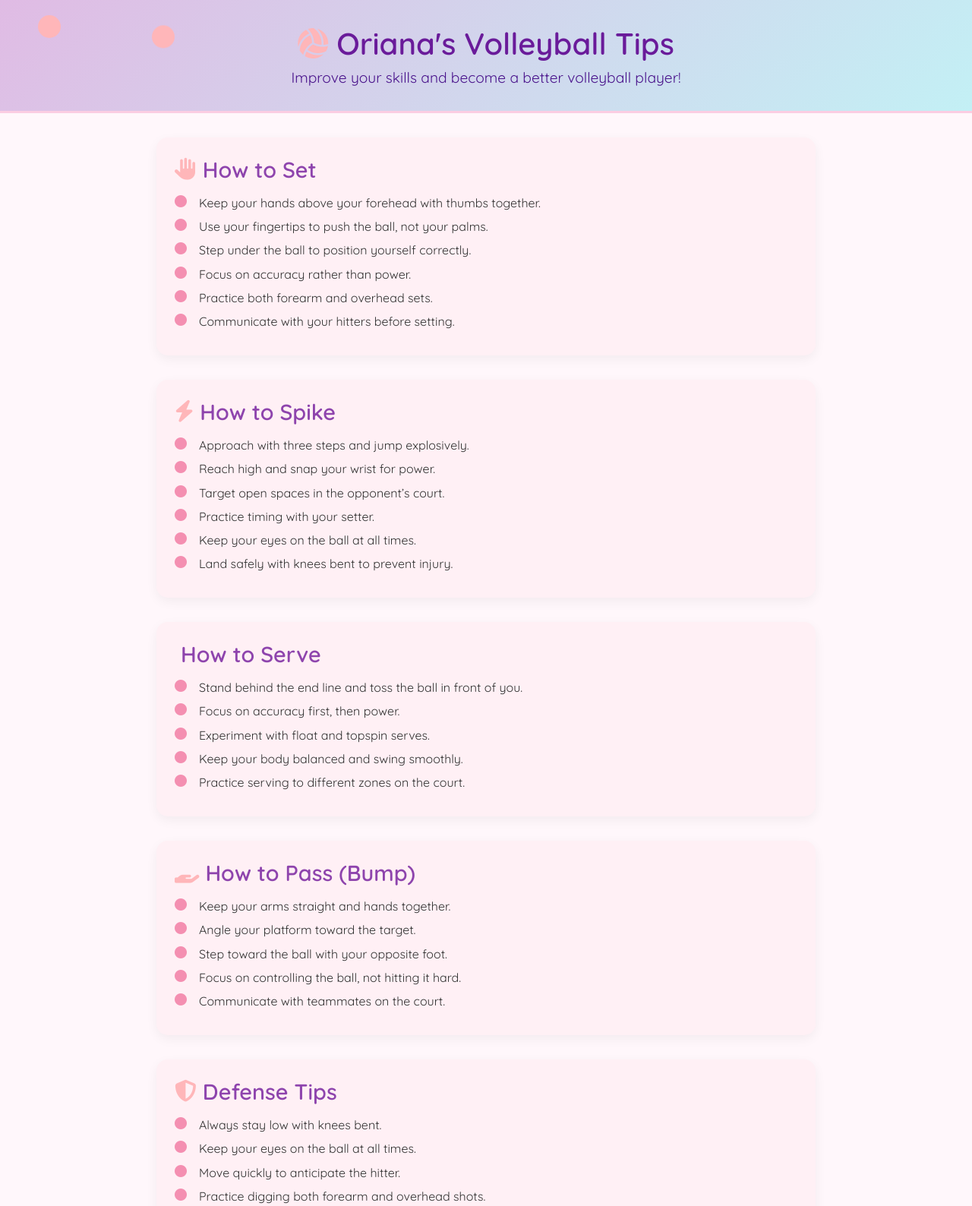
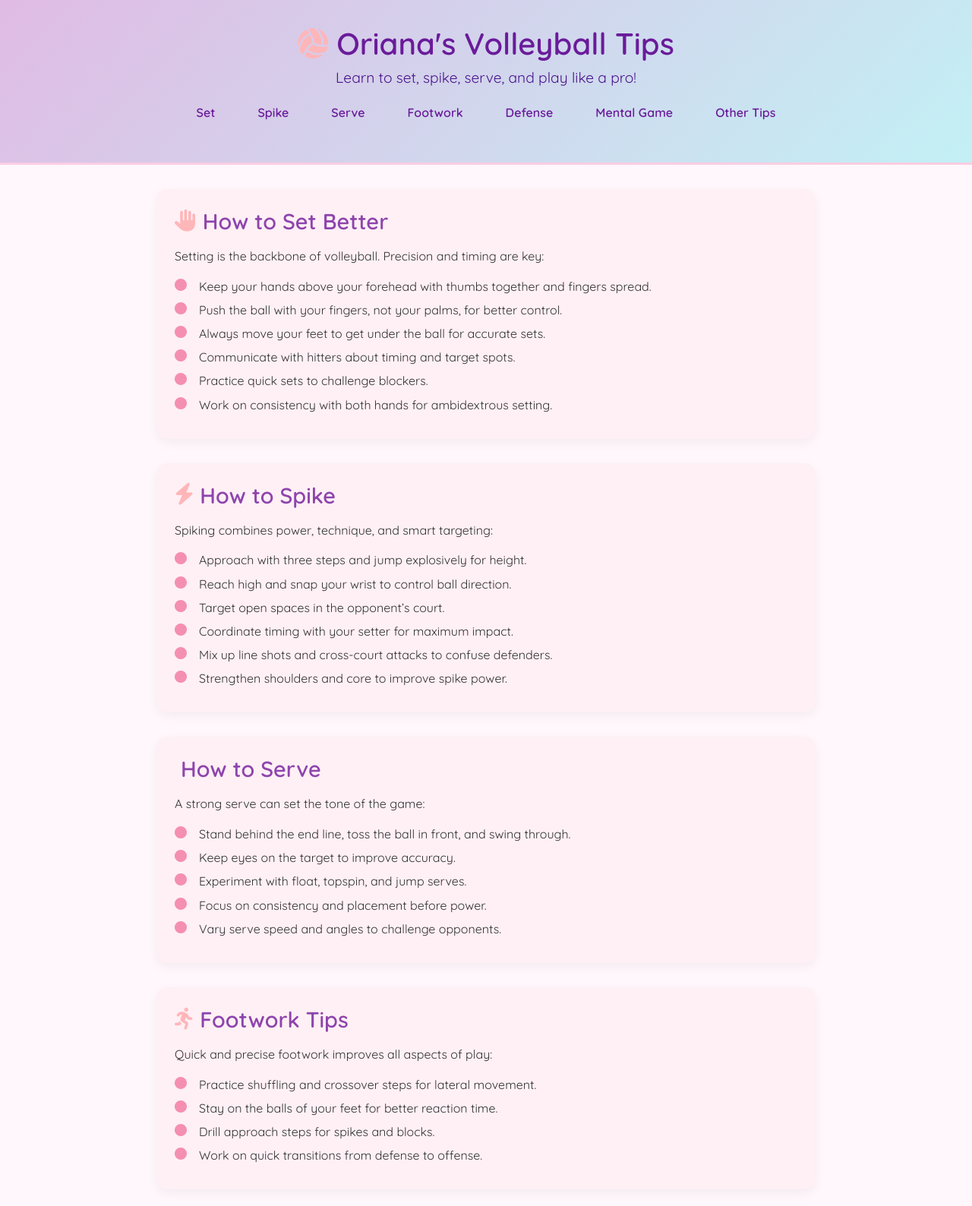
Before and after one commit to Oriana-394423/Oriana, a plain HTML site: page index.HTML in a window 1280 px wide. Shown: the top 1588 px of the page at 76% size. Drawn offline with Linux system fonts and the light colour scheme.

Commit message:
Update index.HTML

```diff
--- a/index.HTML
+++ b/index.HTML
@@ -8,128 +8,128 @@
     <link rel="stylesheet" href="https://cdnjs.cloudflare.com/ajax/libs/font-awesome/6.4.2/css/all.min.css">
     <style>
         * { margin:0; padding:0; box-sizing:border-box; }
-        body { font-family:'Quicksand', sans-serif; background:#FFF7FB; color:#333; overflow-x:hidden; }
-
-        header {
-            background: linear-gradient(135deg, #E0BBE4, #C3F0F5);
-            padding:2rem 1rem; text-align:center; border-bottom:3px solid #FBCDE2; position:relative;
-        }
-
+        body { font-family:'Quicksand', sans-serif; background:#FFF7FB; color:#333; }
+        header { background:linear-gradient(135deg,#E0BBE4,#C3F0F5); padding:2rem 1rem; text-align:center; border-bottom:3px solid #FBCDE2; }
         header h1 { font-size:2.5rem; color:#6A1B9A; }
         header p { font-size:1.2rem; color:#4A148C; margin-top:0.5rem; }
-
+        nav { display:flex; justify-content:center; gap:1.5rem; margin:1rem 0; flex-wrap:wrap; }
+        nav a { text-decoration:none; color:#6A1B9A; font-weight:600; padding:0.5rem 1rem; border-radius:20px; transition:0.3s; }
+        nav a:hover { background:#FBCDE2; }
         main { max-width:900px; margin:2rem auto; padding:0 1rem; }
-
-        section { background:#FFF0F5; margin-bottom:2rem; padding:1.5rem; border-radius:15px;
-            box-shadow:0 5px 15px rgba(0,0,0,0.05);
-        }
-
+        section { background:#FFF0F5; margin-bottom:2rem; padding:1.5rem; border-radius:15px; box-shadow:0 5px 15px rgba(0,0,0,0.05); }
         section h2 { font-size:1.8rem; color:#8E44AD; margin-bottom:1rem; display:flex; align-items:center; gap:0.5rem; }
         section p { line-height:1.6; margin-bottom:1rem; }
-
         ul { list-style:none; padding-left:0; }
         ul li { margin-bottom:0.7rem; padding-left:2rem; position:relative; }
         ul li::before { content:"\f111"; font-family:"Font Awesome 6 Free"; font-weight:900; position:absolute; left:0; color:#F48FB1; }
-
         footer { text-align:center; padding:1rem; background:#E0BBE4; color:#4A148C; border-top:3px solid #FBCDE2; }
-
         .icon { color:#FFB6B9; }
-
-        /* Bouncing balls */
-        .ball {
-            position:absolute;
-            width:30px;
-            height:30px;
-            border-radius:50%;
-            background:#FFB6B9;
-            animation: bounce 5s infinite ease-in-out;
-        }
-
-        @keyframes bounce {
-            0%, 100% { transform: translateY(0); }
-            50% { transform: translateY(-50px); }
-        }
-
-        @media (max-width: 600px) {
-            header h1 { font-size:2rem; }
-            section h2 { font-size:1.5rem; }
-        }
+        @media (max-width:600px) { header h1 { font-size:2rem; } section h2 { font-size:1.5rem; } }
     </style>
 </head>
 <body>
 
 <header>
     <h1><i class="fas fa-volleyball-ball icon"></i> Oriana's Volleyball Tips</h1>
-    <p>Improve your skills and become a better volleyball player!</p>
-    <!-- Bouncing volleyballs -->
-    <div class="ball" style="top:20px; left:50px;"></div>
-    <div class="ball" style="top:50px; left:200px; animation-delay:1s;"></div>
-    <div class="ball" style="top:10px; left:350px; animation-delay:2s;"></div>
+    <p>Learn to set, spike, serve, and play like a pro!</p>
+    <nav>
+        <a href="#set">Set</a>
+        <a href="#spike">Spike</a>
+        <a href="#serve">Serve</a>
+        <a href="#footwork">Footwork</a>
+        <a href="#defense">Defense</a>
+        <a href="#mental">Mental Game</a>
+        <a href="#tips">Other Tips</a>
+    </nav>
 </header>
 
 <main>
     <section id="set">
-        <h2><i class="fas fa-hand-paper icon"></i> How to Set</h2>
+        <h2><i class="fas fa-hand-paper icon"></i> How to Set Better</h2>
+        <p>Setting is the backbone of volleyball. Precision and timing are key:</p>
         <ul>
-            <li>Keep your hands above your forehead with thumbs together.</li>
-            <li>Use your fingertips to push the ball, not your palms.</li>
-            <li>Step under the ball to position yourself correctly.</li>
-            <li>Focus on accuracy rather than power.</li>
-            <li>Practice both forearm and overhead sets.</li>
-            <li>Communicate with your hitters before setting.</li>
+            <li>Keep your hands above your forehead with thumbs together and fingers spread.</li>
+            <li>Push the ball with your fingers, not your palms, for better control.</li>
+            <li>Always move your feet to get under the ball for accurate sets.</li>
+            <li>Communicate with hitters about timing and target spots.</li>
+            <li>Practice quick sets to challenge blockers.</li>
+            <li>Work on consistency with both hands for ambidextrous setting.</li>
         </ul>
     </section>
 
     <section id="spike">
         <h2><i class="fas fa-bolt icon"></i> How to Spike</h2>
+        <p>Spiking combines power, technique, and smart targeting:</p>
         <ul>
-            <li>Approach with three steps and jump explosively.</li>
-            <li>Reach high and snap your wrist for power.</li>
+            <li>Approach with three steps and jump explosively for height.</li>
+            <li>Reach high and snap your wrist to control ball direction.</li>
             <li>Target open spaces in the opponent’s court.</li>
-            <li>Practice timing with your setter.</li>
-            <li>Keep your eyes on the ball at all times.</li>
-            <li>Land safely with knees bent to prevent injury.</li>
+            <li>Coordinate timing with your setter for maximum impact.</li>
+            <li>Mix up line shots and cross-court attacks to confuse defenders.</li>
+            <li>Strengthen shoulders and core to improve spike power.</li>
         </ul>
     </section>
 
     <section id="serve">
         <h2><i class="fas fa-hand-paper-plane icon"></i> How to Serve</h2>
+        <p>A strong serve can set the tone of the game:</p>
         <ul>
-            <li>Stand behind the end line and toss the ball in front of you.</li>
-            <li>Focus on accuracy first, then power.</li>
-            <li>Experiment with float and topspin serves.</li>
-            <li>Keep your body balanced and swing smoothly.</li>
-            <li>Practice serving to different zones on the court.</li>
+            <li>Stand behind the end line, toss the ball in front, and swing through.</li>
+            <li>Keep eyes on the target to improve accuracy.</li>
+            <li>Experiment with float, topspin, and jump serves.</li>
+            <li>Focus on consistency and placement before power.</li>
+            <li>Vary serve speed and angles to challenge opponents.</li>
         </ul>
     </section>
 
-    <section id="pass">
-        <h2><i class="fas fa-hand-holding icon"></i> How to Pass (Bump)</h2>
+    <section id="footwork">
+        <h2><i class="fas fa-running icon"></i> Footwork Tips</h2>
+        <p>Quick and precise footwork improves all aspects of play:</p>
         <ul>
-            <li>Keep your arms straight and hands together.</li>
-            <li>Angle your platform toward the target.</li>
-            <li>Step toward the ball with your opposite foot.</li>
-            <li>Focus on controlling the ball, not hitting it hard.</li>
-            <li>Communicate with teammates on the court.</li>
+            <li>Practice shuffling and crossover steps for lateral movement.</li>
+            <li>Stay on the balls of your feet for better reaction time.</li>
+            <li>Drill approach steps for spikes and blocks.</li>
+            <li>Work on quick transitions from defense to offense.</li>
         </ul>
     </section>
 
     <section id="defense">
         <h2><i class="fas fa-shield-alt icon"></i> Defense Tips</h2>
+        <p>Good defense prevents easy points for the opponent:</p>
         <ul>
-            <li>Always stay low with knees bent.</li>
-            <li>Keep your eyes on the ball at all times.</li>
-            <li>Move quickly to anticipate the hitter.</li>
-            <li>Practice digging both forearm and overhead shots.</li>
-            <li>Communicate and call out plays with teammates.</li>
+            <li>Keep a low, balanced stance ready for digs.</li>
+            <li>Watch the hitter's shoulders and approach to anticipate spikes.</li>
+            <li>Practice reaction drills for fast ball retrieval.</li>
+            <li>Communicate with teammates to cover all zones.</li>
         </ul>
     </section>
 
-    <section id="training">
-        <h2><i class="fas fa-running icon"></i> General Training Tips</h2>
+    <section id="mental">
+        <h2><i class="fas fa-brain icon"></i> Mental Game</h2>
+        <p>Volleyball is as much mental as physical:</p>
         <ul>
-            <li>Warm up and stretch before every practice.</li>
-            <li>Work on footwork, agility, and reaction speed.</li>
-            <li>Improve your strength with core and leg exercises.</li>
-            <li>Watch professional matches to learn strategies.</li>
-            <li>Stay hydrated and maintain good nutrition.</li>
+            <li>Stay positive and focused, even after mistakes.</li>
+            <li>Visualize plays and successful hits before games.</li>
+            <li>Set small goals during matches to maintain confidence.</li>
+            <li>Learn from losses and adjust strategies accordingly.</li>
+        </ul>
+    </section>
+
+    <section id="tips">
+        <h2><i class="fas fa-star icon"></i> Other Volleyball Tips</h2>
+        <ul>
+            <li>Always warm up and stretch before playing.</li>
+            <li>Strengthen core, legs, and shoulders for better performance.</li>
+            <li>Hydrate and maintain good nutrition for endurance.</li>
+            <li>Watch professional matches to study techniques and strategies.</li>
+            <li>Play regularly to develop timing, teamwork, and confidence.</li>
+        </ul>
+    </section>
+</main>
+
+<footer>
+    &copy; 2025 Oriana's Volleyball Tips | Made with ❤️ and pastel colors
+</footer>
+
+</body>
+</html>
```
